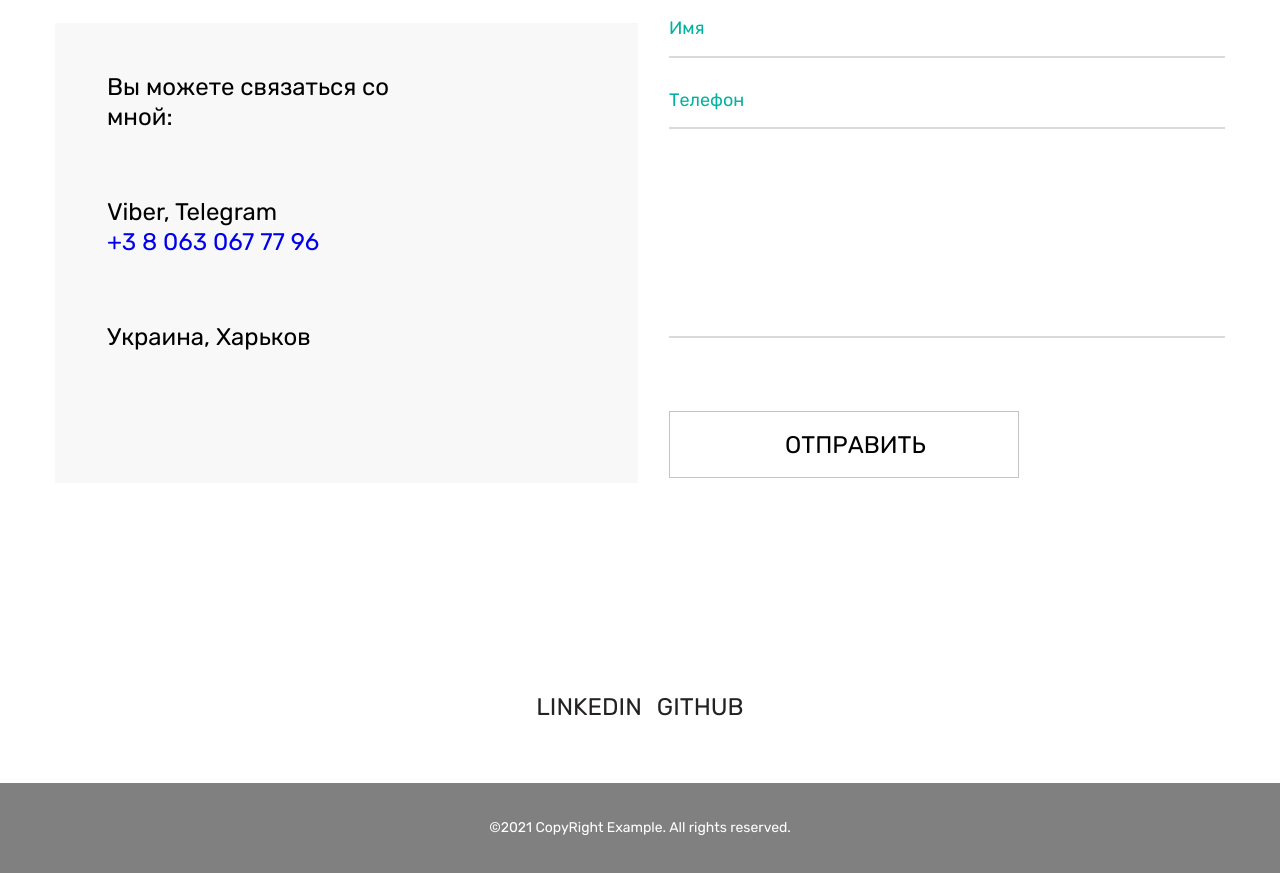
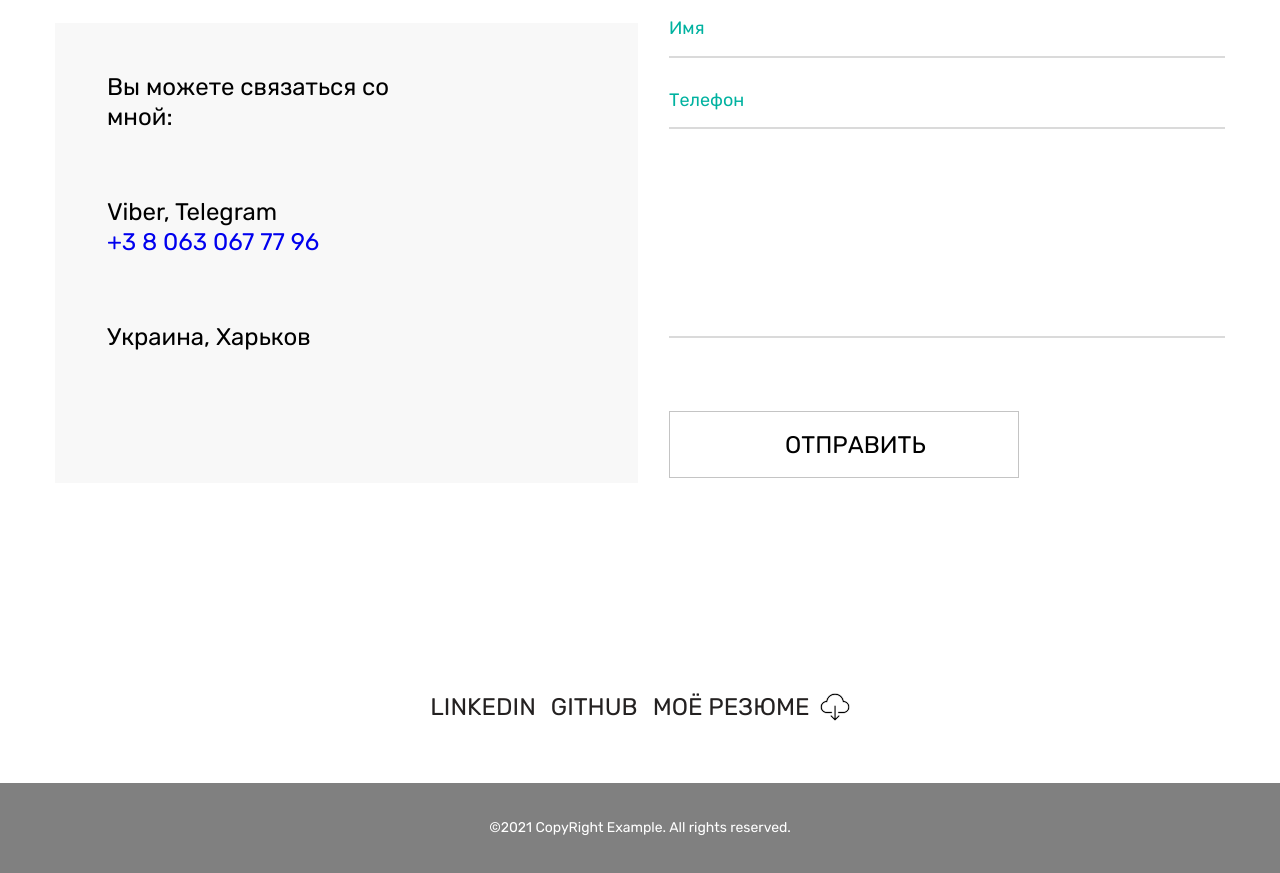
Before and after one commit to chekhunov/portfolio, a website: page app/index.html in a window 1280 px wide. Shown: the part 9797-10670 px from the top of the page. Drawn offline with nearby package versions, Linux system fonts and the light colour scheme; files that its build step writes are made by us from their sources.

Commit message:
added connection myportfolio and download this

```diff
--- a/app/index.html
+++ b/app/index.html
@@ -71,7 +71,6 @@
             </a>
 
           </li>
-
 
         </ul>
 
@@ -1975,6 +1974,22 @@
           <li class="connection__item">
             <a class="connection__link" href="https://github.com/chekhunov" target="_blank">GitHub</a>
           </li>
+
+          <li class="connection__item connection__item--down">
+
+            <a class="connection__link connection__link--icon" href="./static/profile.pdf">
+
+              Моё резюме
+
+            </a>
+
+            <a class="connection__link connection__link--icon" href="./static/profile.pdf" download>
+
+              <img class="connection__icon" src="./images/icons/download.png" alt="download">
+
+            </a>
+
+          </li>
         </ul>
       </div>
     </section>
--- a/app/scss/home/_connection.scss
+++ b/app/scss/home/_connection.scss
@@ -41,6 +41,15 @@
 
   &__item + .connection__item {
     margin-left: 15px;
+  }
+
+  &__icon {
+    margin-left: 10px;
+  }
+
+  &__item--down {
+    display: flex;
+    align-items: center;
   }
 }
 
```
Also changed, not shown: app/bigstore-page.html (+0 -1 lines), app/glee-page.html (+0 -1 lines), app/html/components/_header.html (+0 -1 lines), app/html/pages/index.html (+12 -0 lines), app/itcluster-page.html (+0 -1 lines), app/marcho-page.html (+0 -1 lines), app/mobilefirst-page.html (+0 -1 lines), app/suntour-page.html (+0 -1 lines), app/wawe-page.html (+0 -1 lines), app/images/icons/download.png (added), 1 other file.
